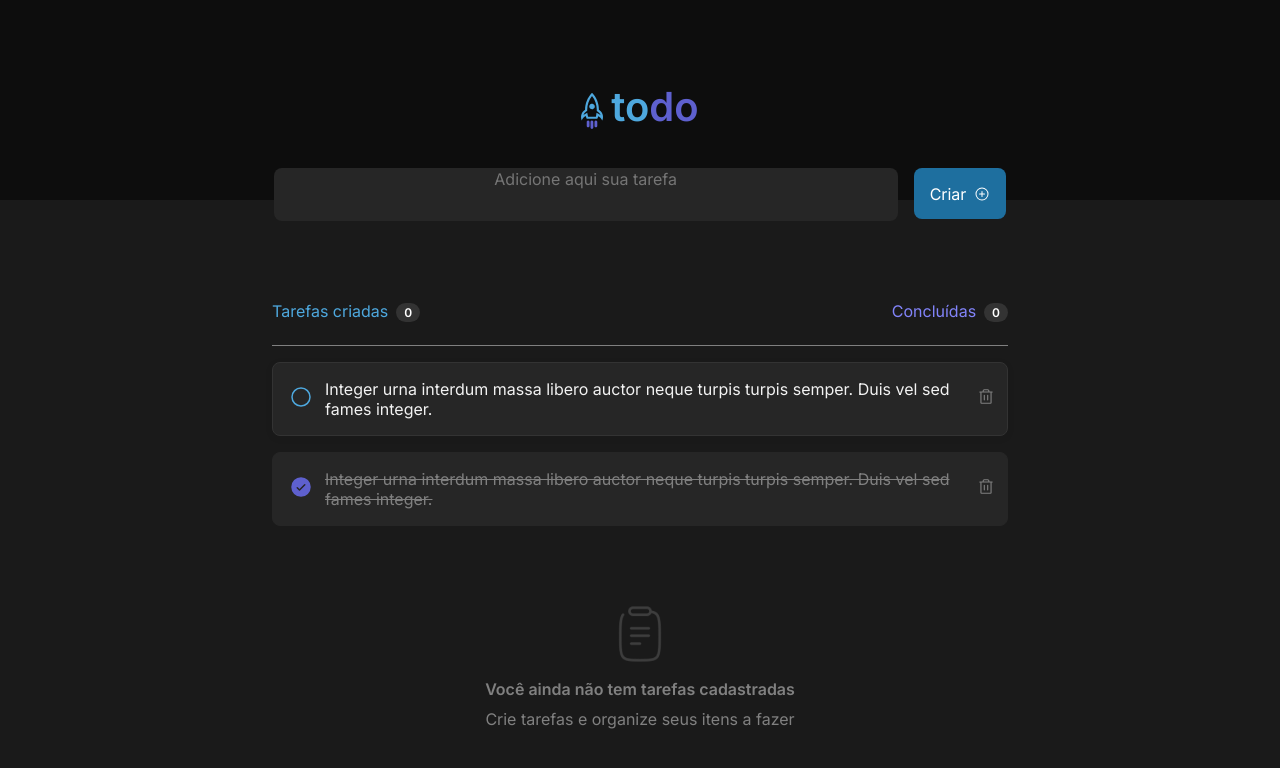
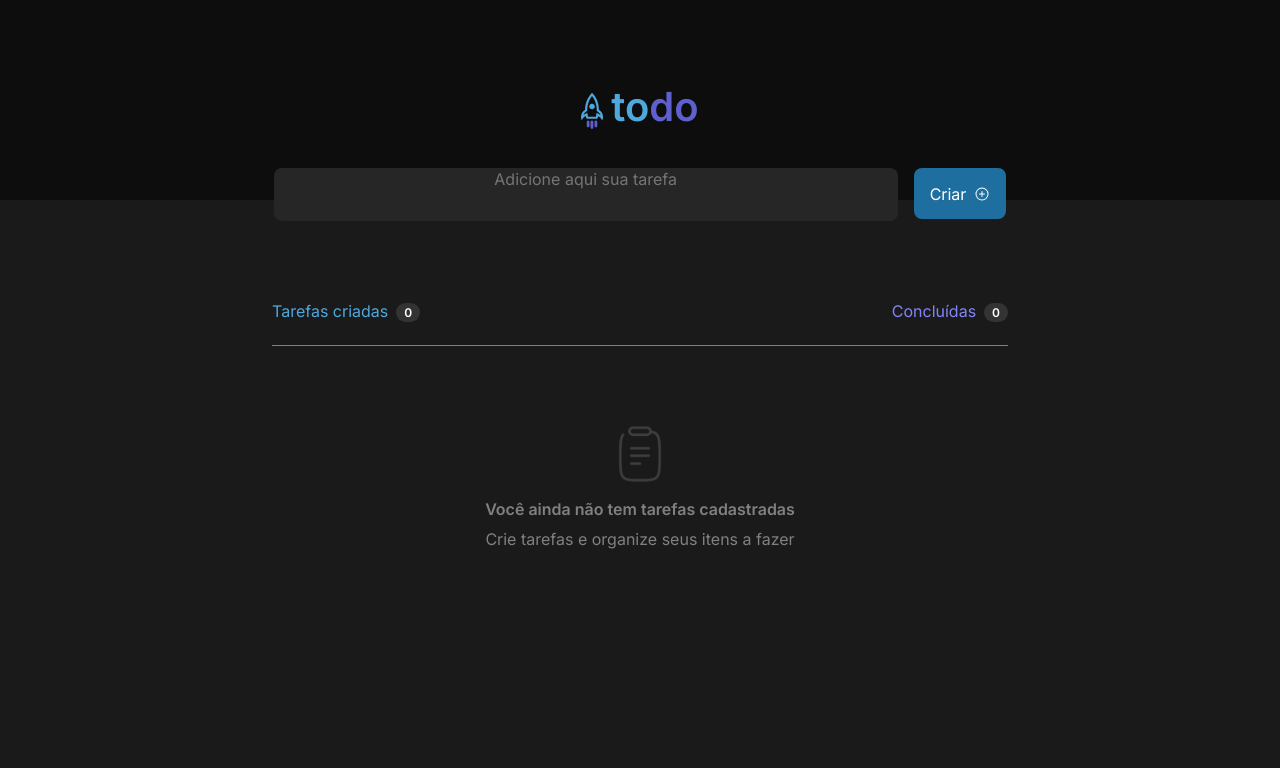
Before and after one commit to souph1s/desafio_rocket, a React (Vite) app in the folder desafio-rocket/: page / in a window 1280 px wide. Shown: the top 768 px of the page. Built offline with nearby package versions, Linux system fonts and the light colour scheme.

Commit message:
logic done

```diff
--- a/desafio-rocket/src/App.tsx
+++ b/desafio-rocket/src/App.tsx
@@ -1,14 +1,22 @@
+// App.tsx
 import { Header } from "./components/Header/Header";
 import { AddTask } from "./components/AddTask/AddTask";
 import "./global.css";
 import { Tasks } from "./components/Tasks/Tasks";
+import { useState } from "react";
 
 function App() {
+  const [tasks, setTasks] = useState<string[]>([]);
+
+  const handleAddTask = (task: string) => {
+    setTasks([...tasks, task]);
+  };
+
   return (
     <>
       <Header />
-      <AddTask />
-      <Tasks />
+      <AddTask onAddTask={handleAddTask} />
+      <Tasks taskItems={tasks} />
     </>
   );
 }
--- a/desafio-rocket/src/components/AddTask/AddTask.tsx
+++ b/desafio-rocket/src/components/AddTask/AddTask.tsx
@@ -1,16 +1,28 @@
+// AddTask.tsx
 import { PlusCircle } from "@phosphor-icons/react";
+import styles from "./AddTask.module.css";
+import { FormEvent, useState } from "react";
 
-import styles from "./AddTask.module.css";
+export function AddTask({ onAddTask }: { onAddTask: (task: string) => void }) {
+  const [newTaskText, setNewTaskText] = useState("");
 
-export function AddTask() {
+  function handleCreateNewTask(event: FormEvent) {
+    event.preventDefault();
+
+    onAddTask(newTaskText);
+    setNewTaskText("");
+  }
+
   return (
     <div className={styles.taskForm}>
-      <form className={styles.taskForm}>
+      <form onSubmit={handleCreateNewTask} className={styles.taskForm}>
         <textarea
+          value={newTaskText}
+          onChange={(e) => setNewTaskText(e.target.value)}
           placeholder="Adicione aqui sua tarefa"
           className={styles.textarea}
         ></textarea>
-        <button className={styles.button}>
+        <button type="submit" className={styles.button}>
           <span>Criar</span>
           <PlusCircle size={16} className={styles.img} />
         </button>
--- a/desafio-rocket/src/components/Tasks/Tasks.tsx
+++ b/desafio-rocket/src/components/Tasks/Tasks.tsx
@@ -1,9 +1,14 @@
-import { CheckCircle, Circle, Trash } from "@phosphor-icons/react";
+import { Circle, Trash } from "@phosphor-icons/react";
 import styles from "./Tasks.module.css";
 
-export function Tasks() {
+interface TasksProps {
+  taskItems: string[];
+}
+
+export function Tasks({ taskItems }: TasksProps) {
   return (
     <>
+      {/* Cabeçalho das tarefas */}
       <div className={styles.centeredContainer}>
         <div className={styles.taskHeader}>
           <p className={styles.taskCreated}>
@@ -17,32 +22,25 @@ export function Tasks() {
         </div>
       </div>
 
+      {/* Verificando se existem tarefas a serem exibidas */}
+      {taskItems.length > 0 ? (
+        // Exibe tarefas se tiver
         <div className={styles.centeredTasks}>
-        <p className={styles.tasksAdded}>
+          {taskItems.map((task, index) => (
+            // Exibe cada tarefa
+            <p key={index} className={styles.tasksAdded}>
               <button className={styles.checkButton}>
                 <Circle size={24} />
               </button>
-          Integer urna interdum massa libero auctor neque turpis turpis semper.
-          Duis vel sed fames integer.
+              {task}
               <button className={styles.trashButton}>
                 <Trash size={18} />
               </button>
             </p>
+          ))}
         </div>
-
-      <div className={styles.centeredTasks}>
-        <p className={styles.completedTask}>
-          <button className={styles.checkedButton}>
-            <CheckCircle size={24} weight="fill" />
-          </button>
-          Integer urna interdum massa libero auctor neque turpis turpis semper.
-          Duis vel sed fames integer.
-          <button className={styles.trashButton}>
-            <Trash size={18} />
-          </button>
-        </p>
-      </div>
-
+      ) : (
+        // Exibe mensagem se não houver tarefas
         <div className={styles.centeredNoTasks}>
           <div className={styles.clipboardContainer}>
             <img
@@ -51,11 +49,28 @@ export function Tasks() {
               alt="Clipboard"
             />
           </div>
-        <p className={styles.noTask}>Você ainda não tem tarefas cadastradas</p>
+          <p className={styles.noTask}>
+            Você ainda não tem tarefas cadastradas
+          </p>
           <p className={styles.noTaskThin}>
             Crie tarefas e organize seus itens a fazer
           </p>
         </div>
+      )}
     </>
   );
 }
+
+// Tarefas concluidas
+//   <div className={styles.centeredTasks}>
+//     <p className={styles.completedTask}>
+//       <button className={styles.checkedButton}>
+//         <CheckCircle size={24} weight="fill" />
+//       </button>
+//       Integer urna interdum massa libero auctor neque turpis turpis semper.
+//       Duis vel sed fames integer.
+//       <button className={styles.trashButton}>
+//         <Trash size={18} />
+//       </button>
+//     </p>
+//   </div>
```
Lines whose indentation alone changed are shown as unchanged.
